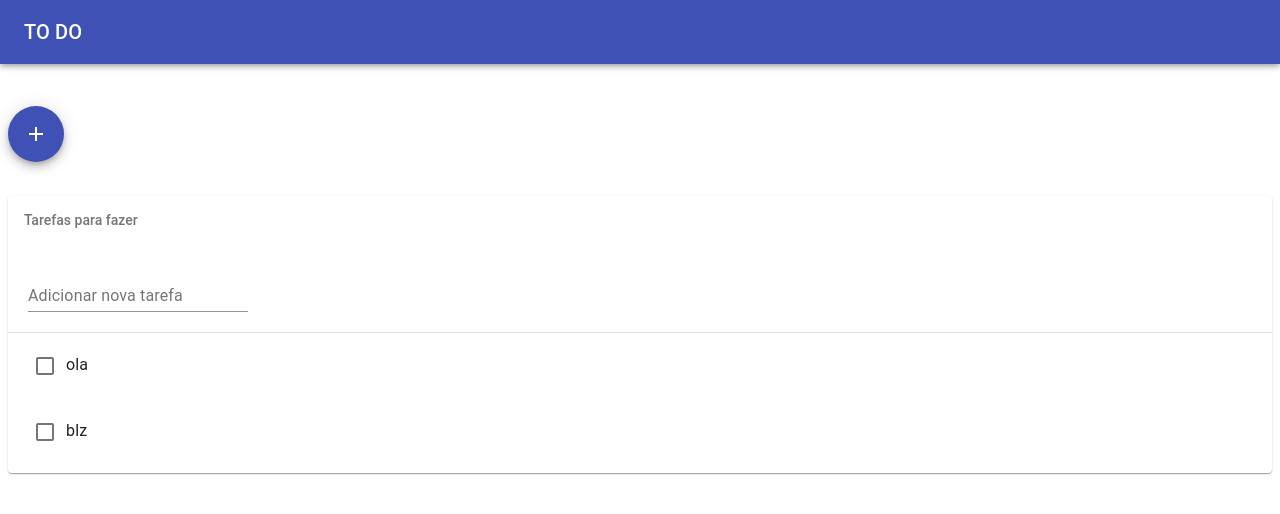
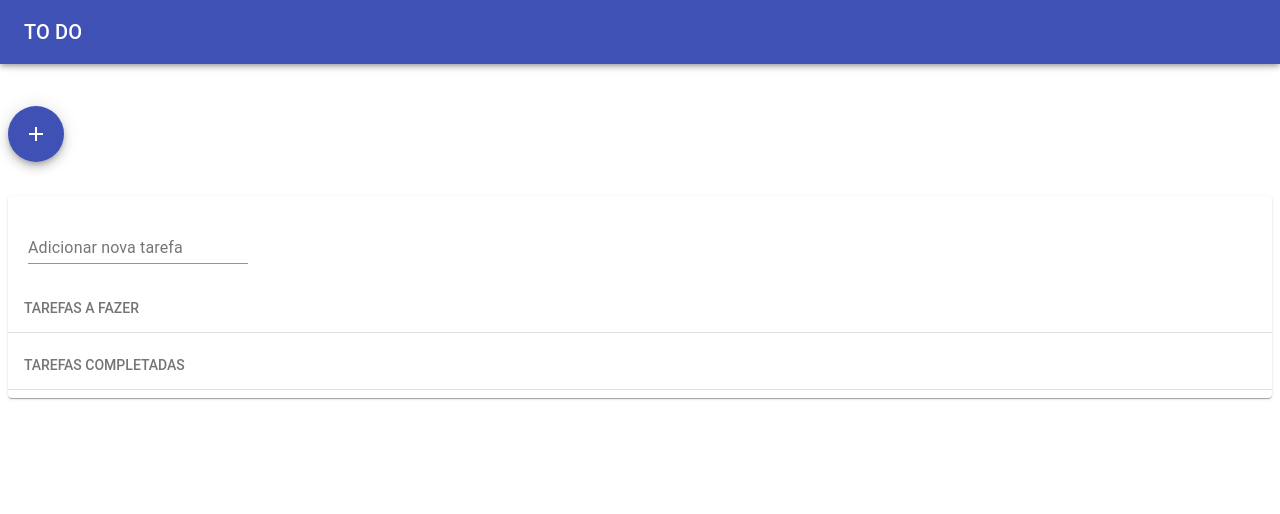
Before and after one commit to williamspacefire/tasks, a Next.js app: page / in a window 1280 px wide. Shown: the top 514 px of the page. Built offline with nearby package versions, Linux system fonts and the light colour scheme.

Commit message:
List now working

```diff
--- a/components/ui/list.js
+++ b/components/ui/list.js
@@ -4,8 +4,7 @@ import { useState } from "react";
 
 export default function TaskList() {
 
-    let tasks = []
-    const [list, setList] = useState(["ola", "blz"])
+    const [list, setList] = useState([])
     let newTask = ""
 
     return (
@@ -14,21 +13,35 @@ export default function TaskList() {
                 <Add/>
             </Fab>
             <Paper style={{marginTop: "34px"}}>
+                <AddNewTask style={{display: "none"}}/>
                 <List
                     component="nav"
                     subheader={
                         <ListSubheader component="div" id="nested-list-subheader">
-                        Tarefas para fazer
+                            TAREFAS A FAZER
                         </ListSubheader>
                     }>
-                        <AddNewTask style={{display: "none"}}/>
                         <Divider/>
                         {
-                            list.map((title, index) => {
-                                return <TaskListItem key={index} title={title}/>
+                            list.map((task, index) => {
+                                if (!task.completed)return <TaskListItem key={index} title={task.task} checked={task.completed} id={index}/>
                             })
                         }
                 </List>
+                <List
+                    component="nav"
+                    subheader={
+                        <ListSubheader component="div" id="nested-list-subheader">
+                            TAREFAS COMPLETADAS
+                        </ListSubheader>
+                    }>
+                        <Divider/>
+                        {
+                            list.map((task, index) => {
+                                if (task.completed) return <TaskListItem key={index} title={task.task} checked={task.completed} id={index}/>
+                            })
+                        }
+                    </List>
             </Paper>
         </>
     )
@@ -36,14 +49,20 @@ export default function TaskList() {
     function addNewTask(e) {
         e.preventDefault()
 
-        tasks.push(newTask)
-        setList([tasks])
-        newTask = ""
-        console.log(tasks)
+        setList([...list, {completed: false, task: newTask}])
+        console.log(JSON.stringify(list, null, 2))
     }
 
     function updateNewtask(e) {
         newTask = e.target.value
+    }
+
+    function handleCheck(e) {
+        const id = e.target.id
+        const cheked = e.target.checked
+        list[id].completed = cheked
+
+        setList([...list])
     }
 
     function AddNewTask() {
@@ -58,12 +77,12 @@ export default function TaskList() {
         )
     }
 
-    function TaskListItem({ title }) {
+    function TaskListItem({ title, checked, id }) {
         return (
             <>
                 <ListItem>
                     <ListItemText>
-                        <Checkbox checked={false} />
+                        <Checkbox checked={checked} id={id} onChange={(e) => handleCheck(e)}/>
                         {title}
                     </ListItemText>
                 </ListItem>
```
Also changed, not shown: data.json (added, +7 -0 lines).
